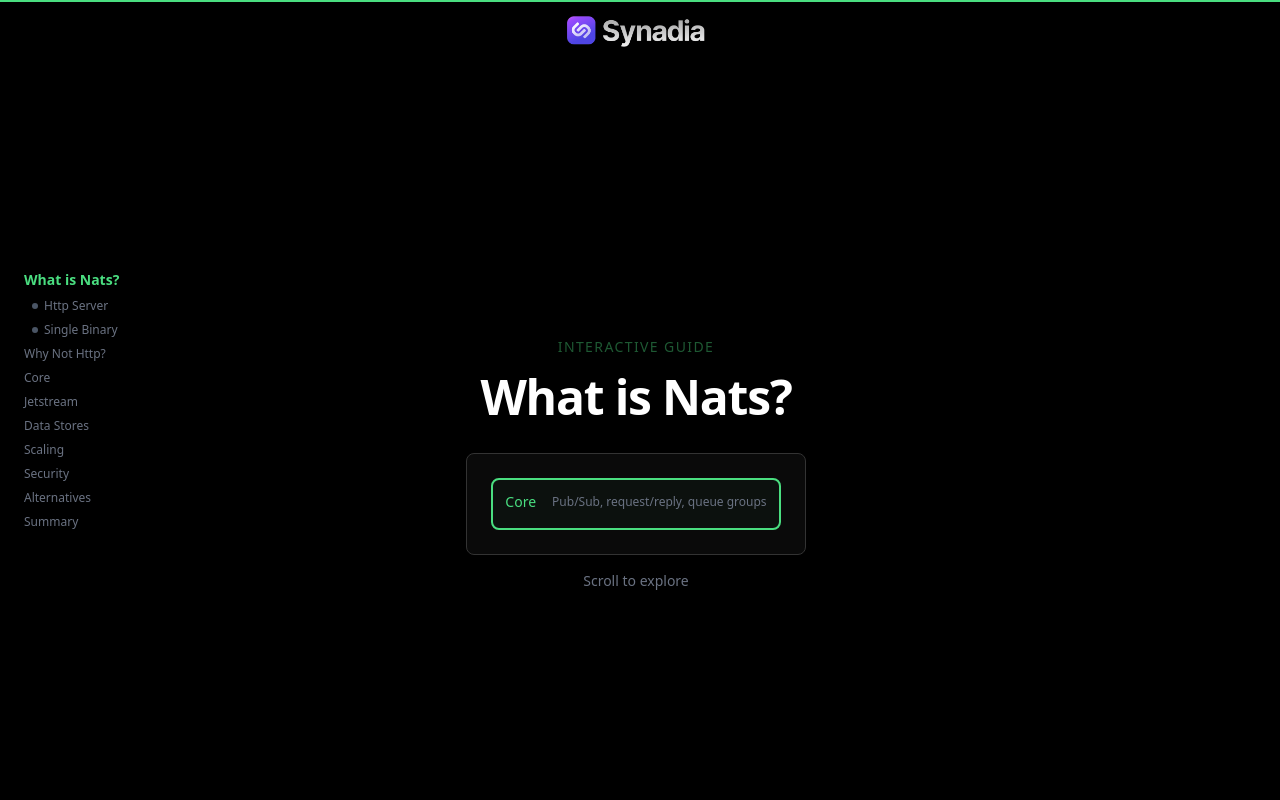
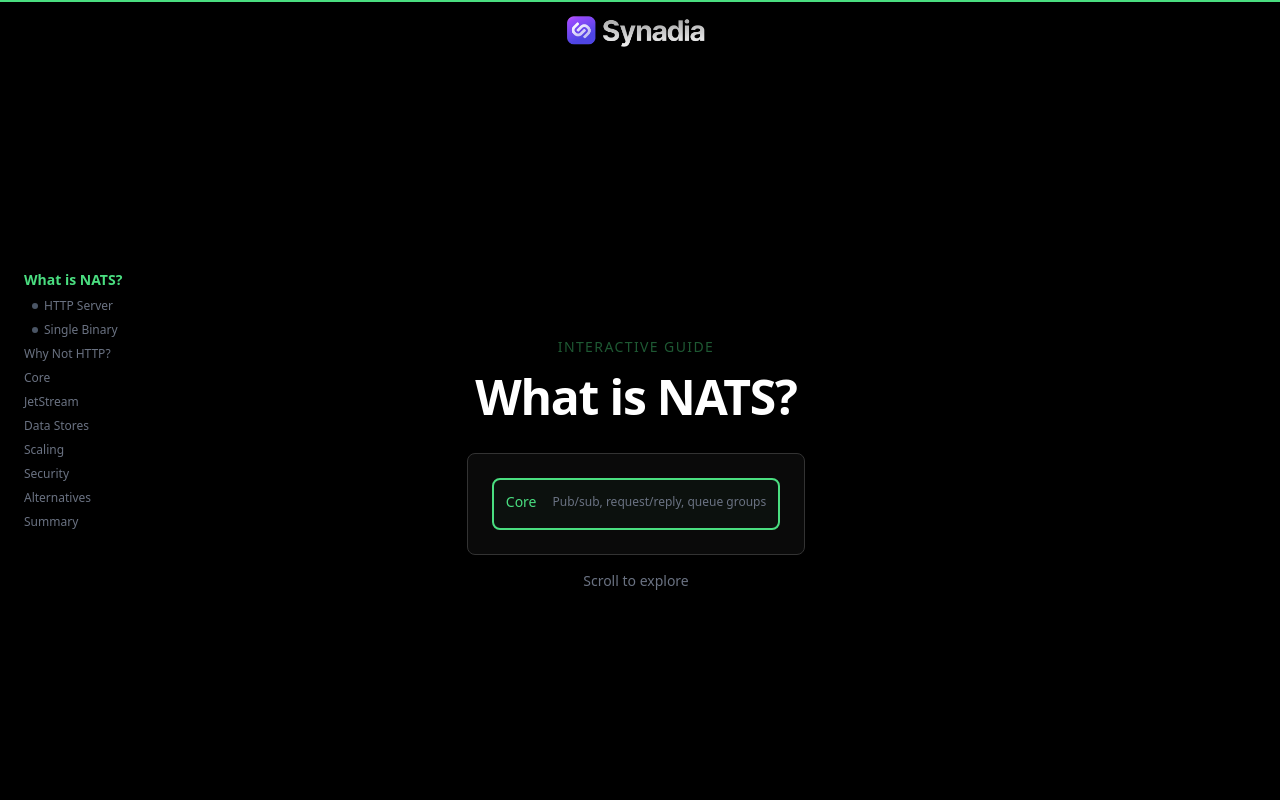
Before and after one commit to phumulock/what-is-nats, a Next.js app: page / in a window 1280 px wide. Shown: the top 800 px of the page. Built offline with nearby package versions, Linux system fonts and the light colour scheme.

Commit message:
Revert "Normalize nav label casing: title case for acronyms and abbreviations"
This reverts commit 0546942adfda67bdfc682fd0bbff7fc9e925e7d2.

```diff
--- a/src/components/HamburgerNav.tsx
+++ b/src/components/HamburgerNav.tsx
@@ -16,14 +16,14 @@
 }
 
 const GROUP_DESCRIPTIONS: Record<string, string> = {
-  "What is Nats?": "The communication fabric",
-  "Why Not Http?": "The limits of request/response",
-  "Core": "Pub/Sub, request/reply & more",
-  "Jetstream": "Persistence & guaranteed delivery",
-  "Data Stores": "Key Value, object store & beyond",
+  "What is NATS?": "The communication fabric",
+  "Why Not HTTP?": "The limits of request/response",
+  "Core": "Pub/sub, request/reply & more",
+  "JetStream": "Persistence & guaranteed delivery",
+  "Data Stores": "KV, object store & beyond",
   "Scaling": "Clusters, leaf nodes & superclusters",
   "Security": "Auth, accounts & zero trust",
-  "Alternatives": "How Nats compares",
+  "Alternatives": "How NATS compares",
   "Summary": "The full picture",
 };
 
--- a/src/config/pages.ts
+++ b/src/config/pages.ts
@@ -13,10 +13,10 @@
 }
 
 export const SECTION_GROUPS: SectionGroup[] = [
-  { name: "What is Nats?", startIndex: 0, endIndex: 3 },
-  { name: "Why Not Http?", startIndex: 3, endIndex: 9 },
+  { name: "What is NATS?", startIndex: 0, endIndex: 3 },
+  { name: "Why Not HTTP?", startIndex: 3, endIndex: 9 },
   { name: "Core", startIndex: 9, endIndex: 18 },
-  { name: "Jetstream", startIndex: 18, endIndex: 25 },
+  { name: "JetStream", startIndex: 18, endIndex: 25 },
   { name: "Data Stores", startIndex: 25, endIndex: 30 },
   { name: "Scaling", startIndex: 30, endIndex: 37 },
   { name: "Security", startIndex: 37, endIndex: 41 },
@@ -58,8 +58,8 @@
 }
 
 export const PAGES: PageConfig[] = [
-  makePageConfig("/", "What is Nats?", 0, 52, [
-    { label: "Core", examples: "Pub/Sub, request/reply, queue groups", color: "#4ade80" },
+  makePageConfig("/", "What is NATS?", 0, 52, [
+    { label: "Core", examples: "Pub/sub, request/reply, queue groups", color: "#4ade80" },
   ]),
 ];
 
--- a/src/lib/sections.ts
+++ b/src/lib/sections.ts
@@ -1,7 +1,7 @@
 export const pad = (n: number) => String(n).padStart(2, "0");
 
 export const CUSTOM_LABELS: Record<string, string> = {
-  "http-hero": "The Http Era",
+  "http-hero": "The HTTP Era",
   "nats-core-hero": "Enter the Core",
   "jetstream-hero": "Beyond Fire & Forget",
   "data-stores-hero": "More Than Messages",
@@ -17,11 +17,11 @@
 };
 
 const WORD_CASING: Record<string, string> = {
-  nats: "Nats",
-  http: "Http",
-  tcp: "Tcp",
-  jetstream: "Jetstream",
-  kv: "Key Value",
+  nats: "NATS",
+  http: "HTTP",
+  tcp: "TCP",
+  jetstream: "JetStream",
+  kv: "KV",
   pub: "Pub",
   sub: "Sub",
   mn: "M:N",
```
